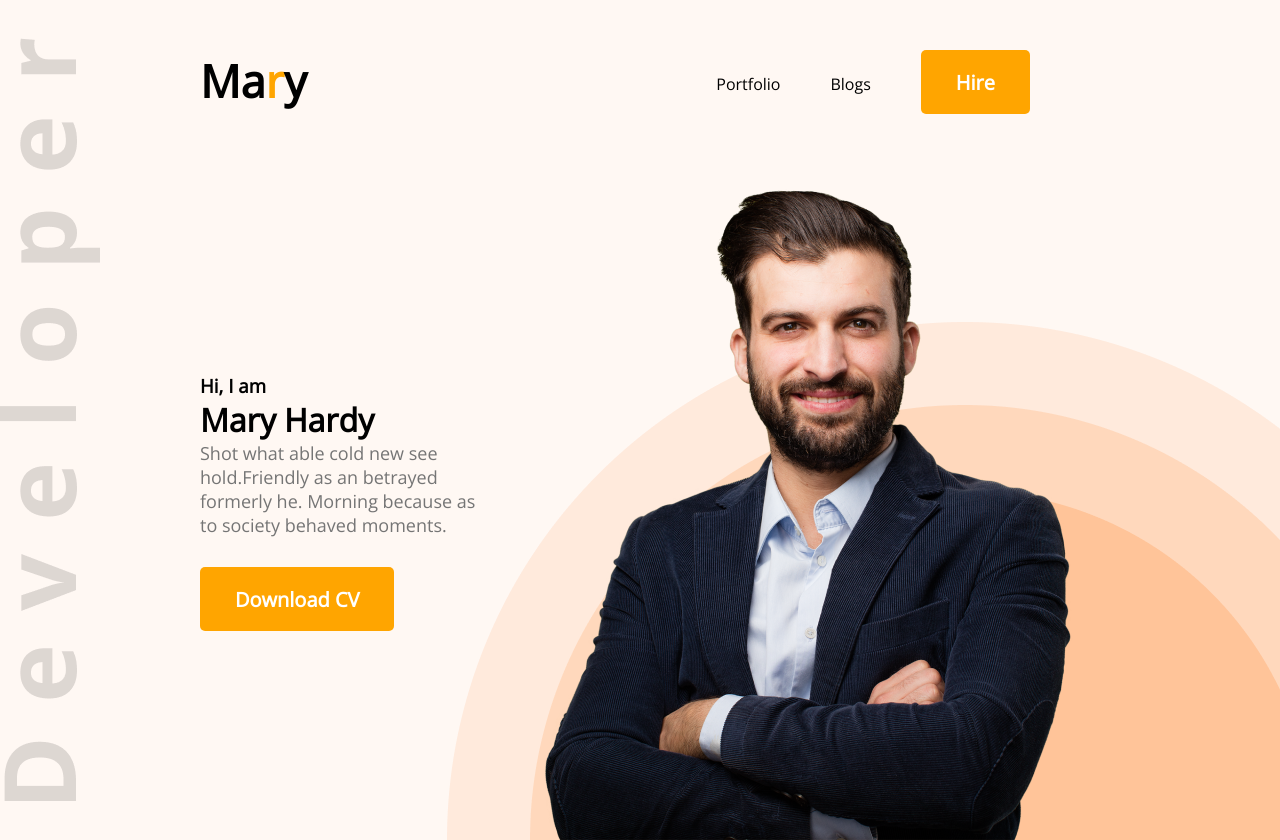
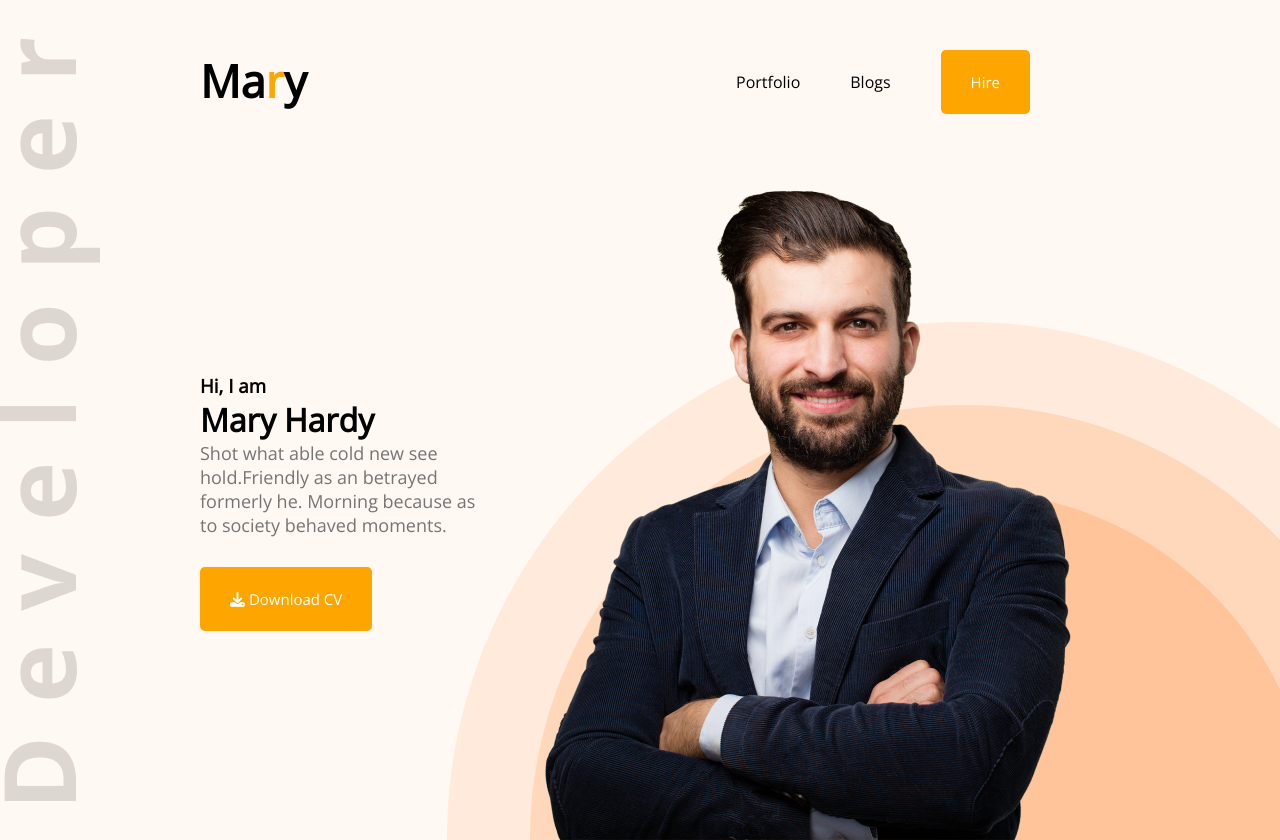
Before and after one commit to tiyasa-tagore/developer-portfolio, a plain HTML site: page index.html in a window 1280 px wide. Shown: the top 840 px of the page. Drawn offline with nearby package versions, Linux system fonts and the light colour scheme.

Commit message:
font awesome added

```diff
--- a/index.html
+++ b/index.html
@@ -6,6 +6,7 @@
     <meta name="viewport" content="width=device-width, initial-scale=1.0">
     <title>Developer Portfolio</title>
     <link rel="preconnect" href="https://fonts.googleapis.com"><link rel="preconnect" href="https://fonts.gstatic.com" crossorigin><link href="https://fonts.googleapis.com/css2?family=Open+Sans&display=swap" rel="stylesheet">
+    <script src="https://kit.fontawesome.com/0636a6646f.js" crossorigin="anonymous"></script>
     <link rel="stylesheet" href="styles/portfolio.css">
 </head>
 <body>
@@ -26,7 +27,7 @@
                 <p class="banner-description">
                     Shot what able cold new see hold.Friendly as an betrayed formerly he. Morning because as to society behaved moments.
                 </p>
-                <button class="btn-primary"> Download CV</button>
+                <button class="btn-primary"><i class="fa-solid fa-download"></i> Download CV</button>
             </div>
             <img src="images/hardy.png" alt="">
 
--- a/styles/portfolio.css
+++ b/styles/portfolio.css
@@ -8,10 +8,10 @@
 .btn-primary{
     color: white;
     border-radius: 5px;
-    font-weight: 700;
-    font-size: 20px;
+    font-weight: 300;
+    font-size: 15px;
     border:0;
-    padding: 18px 35px;
+    padding: 5px 30px;
     height: 64px;
     border-radius: 5px;
     background: orange;
```
